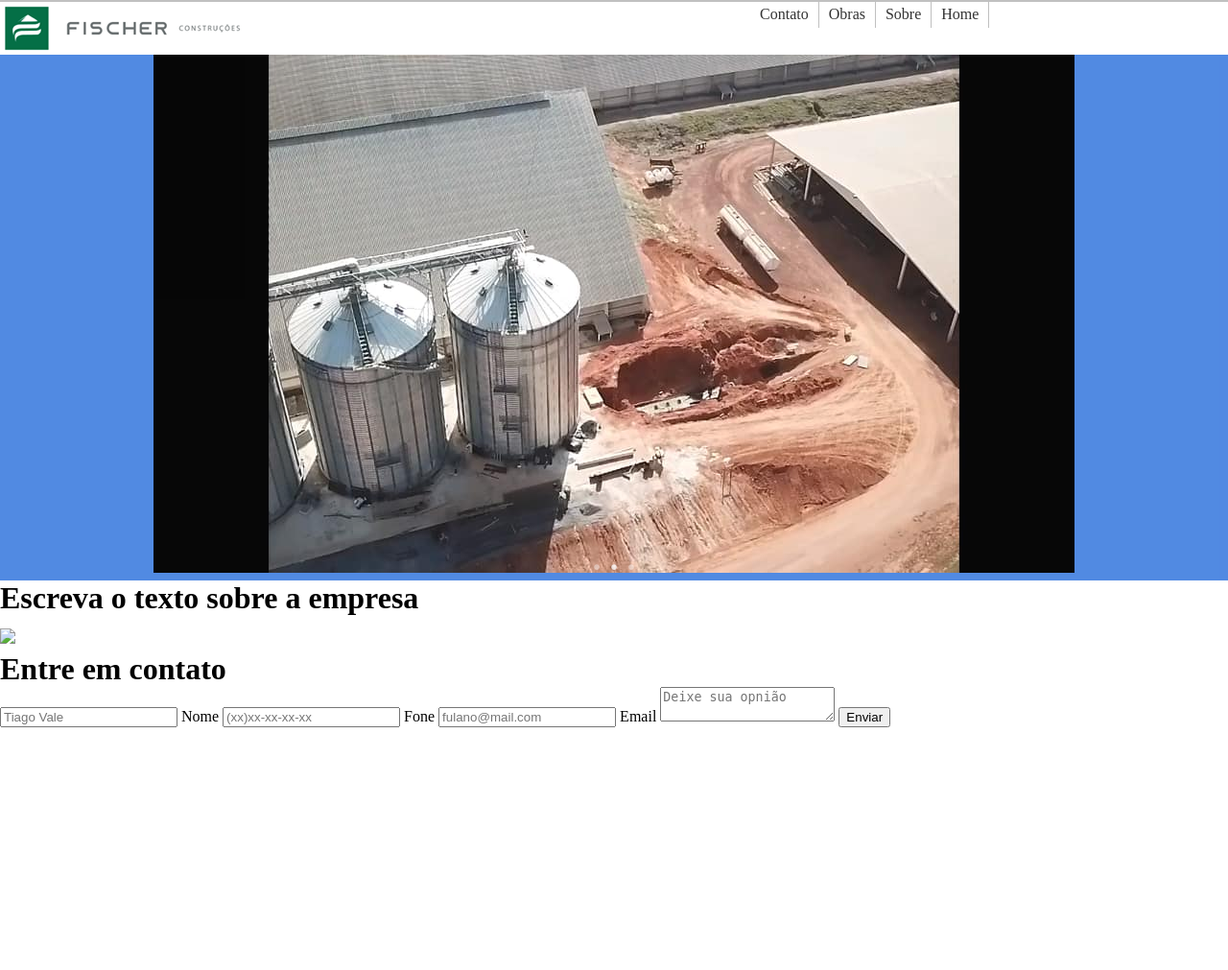
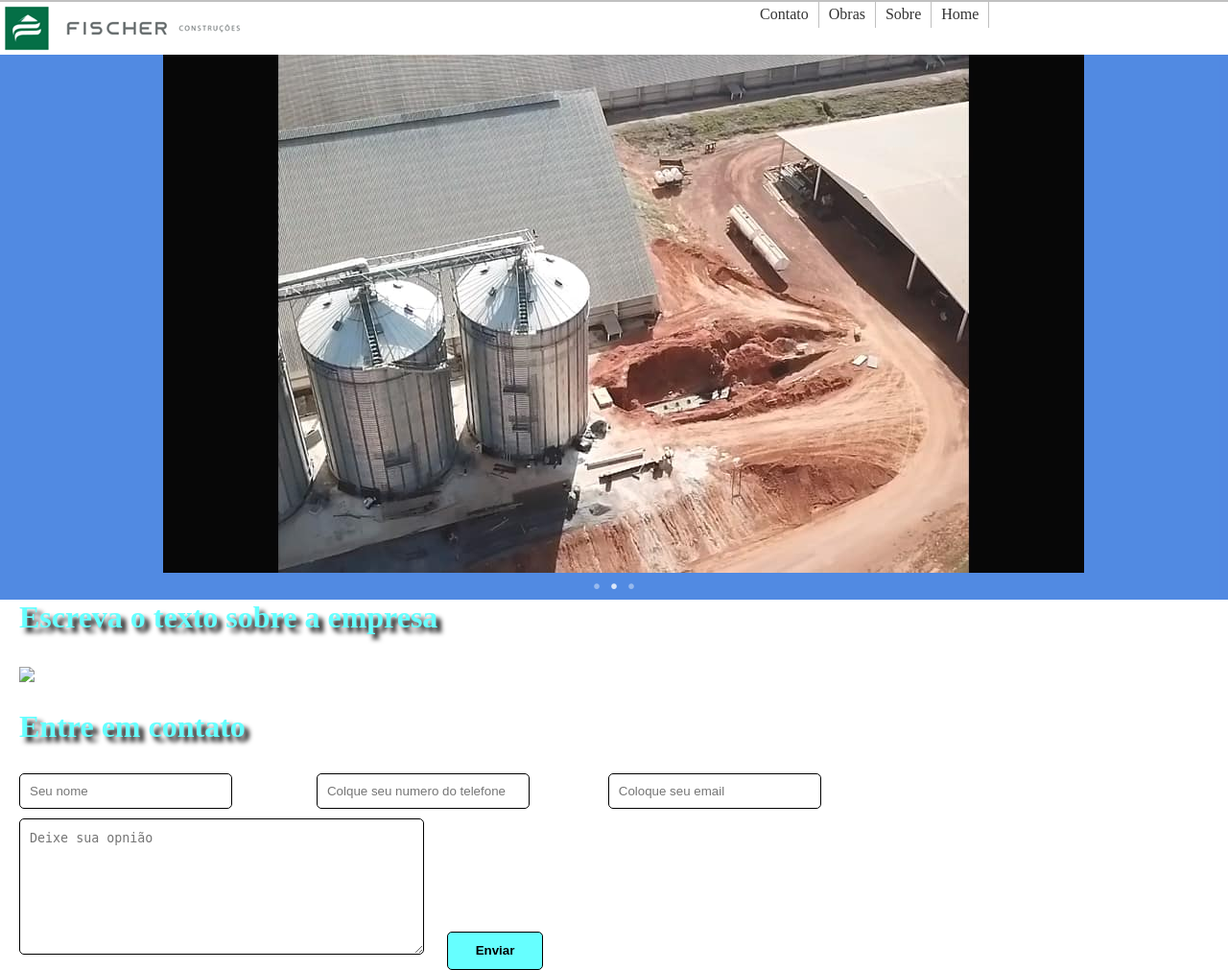
Before and after one commit to ArthurDias96/Fischer-Construcoes, a PHP site: page / in a window 1280 px wide. Shown: the whole page at 96% size. Before the commit the page ends 758 px from the top, so only its background shows below. Run offline with PHP 8.4, Linux system fonts and the light colour scheme.

Commit message:
add mais funçoes

```diff
--- a/index.html
+++ b/index.html
@@ -67,13 +67,13 @@
 
   <h1>Entre em contato</h1>
 
-  <input type="text" id="nomeid" placeholder="Tiago Vale" required="required" name="nome" />
+  <input type="text" id="nomeid" placeholder="Seu nome" required="required" name="nome" />
   <label for="nome">Nome</label>
 
-  <input type="tel" id="foneid" placeholder="(xx)xx-xx-xx-xx" name="fone" />
+  <input type="tel" id="foneid" placeholder="Colque seu numero do telefone" name="fone" />
   <label for="fone">Fone</label>
 
-  <input type="email" id="emailid" placeholder="fulano@mail.com" name="email" />
+  <input type="email" id="emailid" placeholder="Coloque seu email" name="email" />
   <label for="email">Email</label>
 
   <textarea placeholder="Deixe sua opnião"></textarea>
--- a/style.css
+++ b/style.css
@@ -38,3 +38,65 @@ right: 20%;
     top: 2%;
     left: 50%;
 }
+
+
+(contato)
+form {
+    font-family: Verdana,Tahoma,sans-serif;
+    font-size: 15px;
+    background-color: #CC3300;
+    max-width: 500px;
+}
+
+h1 {
+    margin-bottom: 20px;
+    margin-left: 20px;
+    color: #66FFFF;
+    text-shadow: 5px 5px 5px black;
+}
+
+input, textarea {
+    width: 200px;
+    padding: 10px;
+    color: black;
+    margin-left: 20px;
+    margin-top: 10px;
+    -webkit-border-radius: 5px;
+    -moz-border-radius: 5px;
+    border: 1px solid;
+}
+
+input:hover, textarea:hover, input:focus, textarea:focus {
+    border-color: #000066;
+    box-shadow: 5px 0px 9px #FFFF00;
+    background-color: #66FFFF;
+    color: black;
+    font-weight: bold;
+}
+
+.enviar {
+    background-color: #66FFFF;
+    height: 40px;
+    width: 100px;
+    font-weight: bold;
+    border-radius: 5px;
+    -webkit-border-radius: 5px;
+    -moz-border-radius: 5px;
+    border: 1px solid;
+    color: black;
+}
+
+textarea {
+    width: 400px;
+    height: 120px;
+    line-height: 20px;
+    max-width: 400px;
+}
+
+form label {
+    margin-left: 20px;
+    color: #FFFFFF;
+    font-weight: bold;
+}
+
+(fim contato)
```
